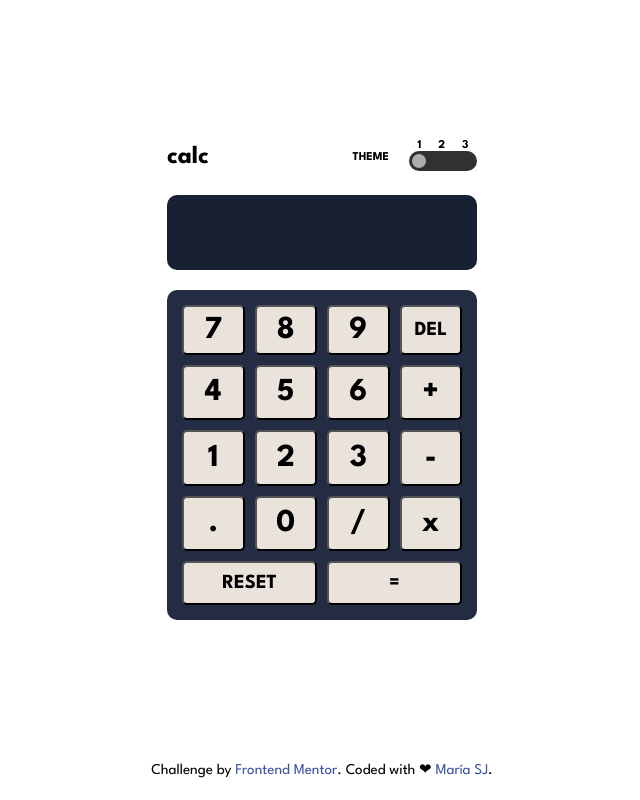
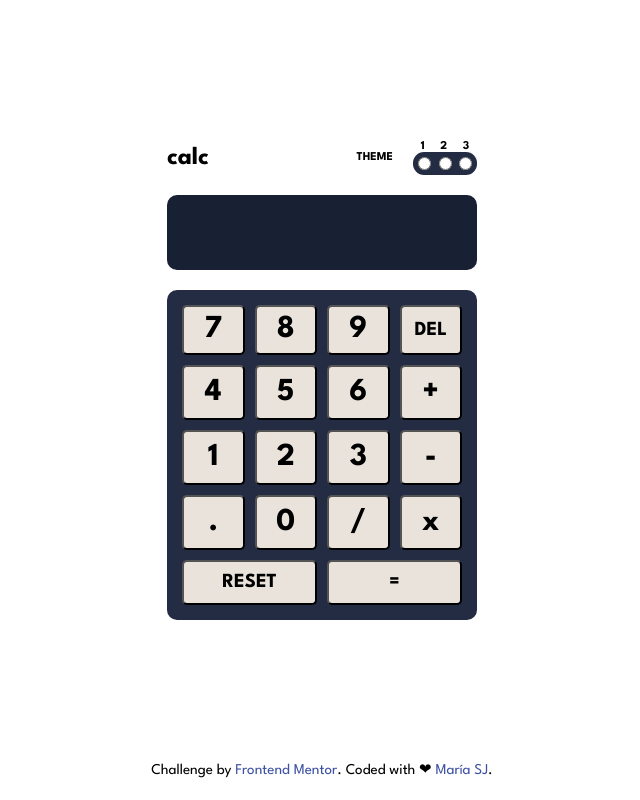
Before and after one commit to MariaSJ/calculator, a website: page src/html/index.html in a window 1280 px wide. Shown: the whole page, without its empty margins (318-958 px from the left). Drawn offline with nearby package versions, Linux system fonts and the light colour scheme; files that its build step writes are made by us from their sources.

Commit message:
start switch theme

```diff
--- a/src/html/partials/header.html
+++ b/src/html/partials/header.html
@@ -8,10 +8,11 @@
                 <span class="header__num">2</span>
                 <span class="header__num">3</span>
             </div>
-            <label class="switch">
-                <input type="checkbox">
-                <span class="slider"></span>
-            </label>
+            <div class="header__switch">
+                <input class="header__checkbox--1" type="radio">
+                <input class="header__checkbox--2" type="radio">
+                <input class="header__checkbox--3" type="radio">
+            </div>
         </div>
     </div>
 </section>
--- a/src/scss/layout/_header.scss
+++ b/src/scss/layout/_header.scss
@@ -35,65 +35,79 @@
         font-size: 12px;
         font-weight: 700;
     }
+
+    &__switch{
+        width: 64px;
+        background-color: $one-toggle-background;
+        padding: 5px;
+        border-radius: 11px;
+        display: flex;
+        flex-direction: row;
+        justify-content: space-between;
+    }
+
+    &__checkbox{
+
+    }
 }
 
 
 
 
 // switch theme
-.switch {
-    --secondary-container: #3a4b39;
-    --primary: #84da89;
-    font-size: 17px;
-    position: relative;
-    display: inline-block;
-    width: 4em;
-    height: 1.2em;
-   }
+// .switch {
+//     --secondary-container: #3a4b39;
+//     --primary: #84da89;
+//     font-size: 17px;
+//     position: relative;
+//     display: inline-block;
+//     width: 4em;
+//     height: 1.2em;
+//    }
 
-   .switch input {
-    display: none;
-    opacity: 0;
-    width: 0;
-    height: 0;
-   }
+//    .switch input {
+//     display: none;
+//     opacity: 0;
+//     width: 0;
+//     height: 0;
+//    }
 
-   .slider {
-    position: absolute;
-    cursor: pointer;
-    top: 0;
-    left: 0;
-    right: 0;
-    bottom: 0;
-    background-color: #313033;
-    transition: .2s;
-    border-radius: 30px;
-   }
+//    .slider {
+//     position: absolute;
+//     cursor: pointer;
+//     top: 0;
+//     left: 0;
+//     right: 0;
+//     bottom: 0;
+//     background-color: #313033;
+//     transition: .2s;
+//     border-radius: 30px;
+//    }
 
-   .slider:before {
-    position: absolute;
-    content: "";
-    height: 0.8em;
-    width: 0.8em;
-    border-radius: 20px;
-    left: 0.2em;
-    bottom: 0.2em;
-    background-color: #aeaaae;
-    transition: .4s;
-   }
+//    .slider:before {
+//     position: absolute;
+//     content: "";
+//     height: 0.8em;
+//     width: 0.8em;
+//     border-radius: 20px;
+//     left: 0.2em;
+//     bottom: 0.2em;
+//     background-color: #aeaaae;
+//     transition: .4s;
+//    }
 
-   input:checked + .slider::before {
-    background-color: var(--primary);
-   }
+//    input:checked + .slider::before {
+//     background-color: var(--primary);
+//    }
 
-   input:checked + .slider {
-    background-color: var(--secondary-container);
-   }
+//    input:checked + .slider {
+//     background-color: var(--secondary-container);
+//    }
 
-   input:focus + .slider {
-    box-shadow: 0 0 1px var(--secondary-container);
-   }
+//    input:focus + .slider {
+//     box-shadow: 0 0 1px var(--secondary-container);
+//    }
 
-   input:checked + .slider:before {
-    transform: translateX(1.3em);
-   }
+//    input:checked + .slider:before {
+//     transform: translateX(1.3em);
+//    }
```
